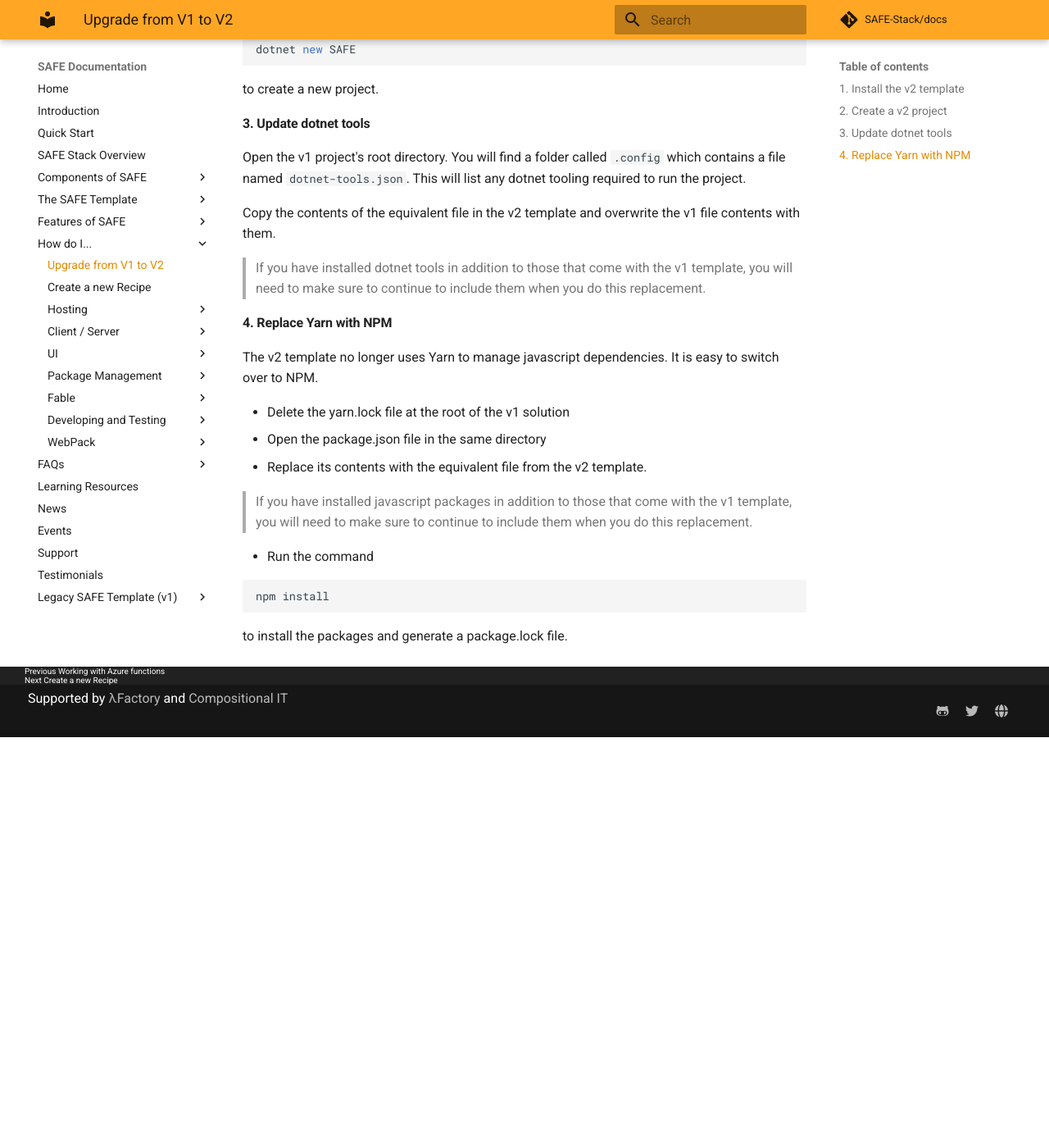
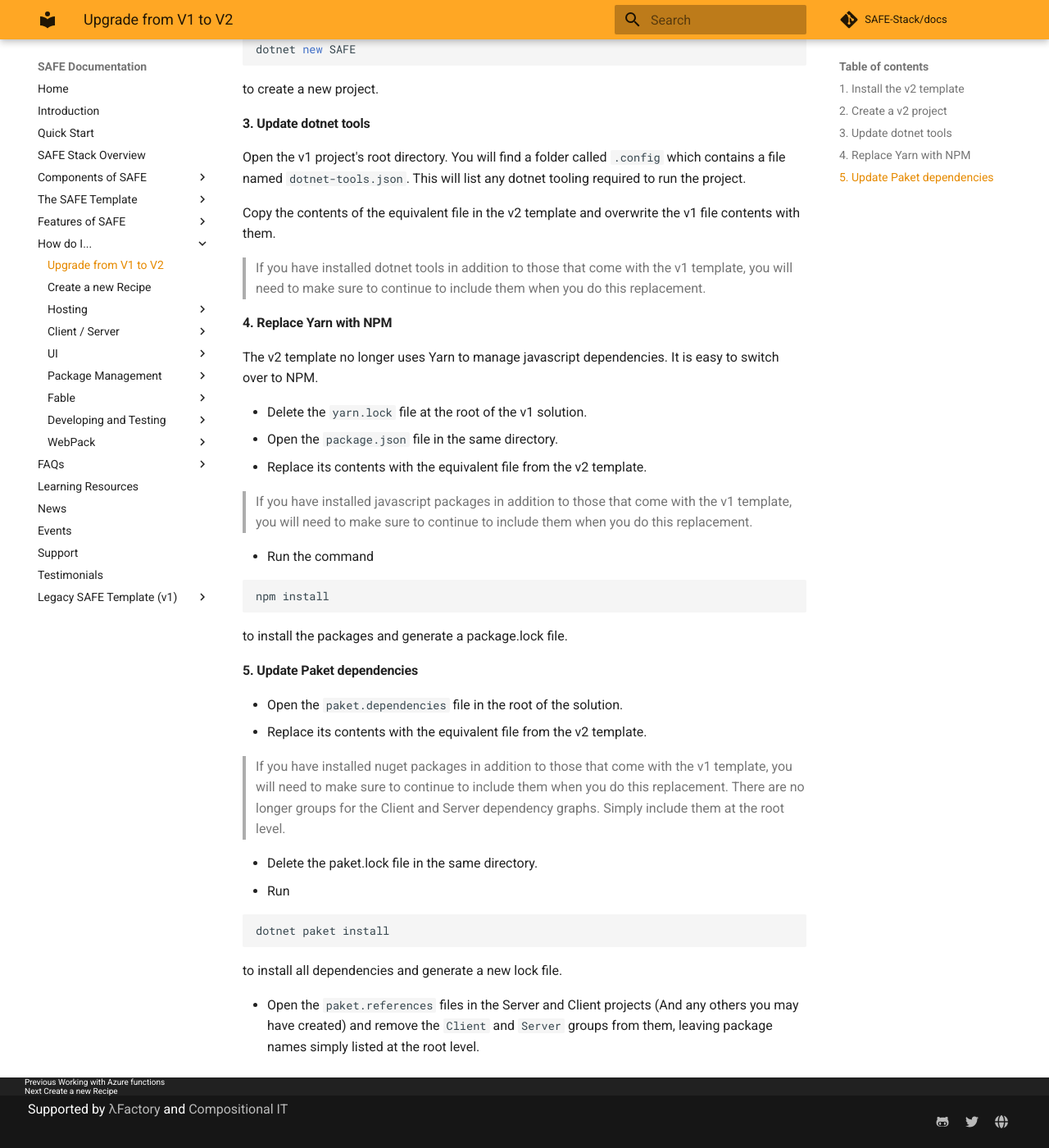
Before and after one commit to SAFE-Stack/docs, an MkDocs documentation site: the page built from docs/recipes/upgrading/v1-to-v2.md, in a window 1280 px wide and 1400 px high, scrolled down 605 px. Shown: the whole window at 82% size. Built offline with MkDocs 1.6.1 and Material for MkDocs 9.7.7, drawn with Linux system fonts in a browser that asks for light colours; comment, search, counter and statistics services are not loaded; before the commit the page ends 1504 px from its top, so only the background shows below that.

Commit message:
Paket update

````diff
--- a/docs/recipes/upgrading/v1-to-v2.md
+++ b/docs/recipes/upgrading/v1-to-v2.md
@@ -36,8 +36,8 @@
 
 The v2 template no longer uses Yarn to manage javascript dependencies. It is easy to switch over to NPM.
 
-- Delete the yarn.lock file at the root of the v1 solution
-- Open the package.json file in the same directory
+- Delete the `yarn.lock` file at the root of the v1 solution.
+- Open the `package.json` file in the same directory.
 - Replace its contents with the equivalent file from the v2 template.
 
 > If you have installed javascript packages in addition to those that come with the v1 template, you will need to make sure to continue to include them when you do this replacement.
@@ -47,3 +47,19 @@
 npm install
 ```
 to install the packages and generate a package.lock file.
+
+#### 5. Update Paket dependencies
+
+- Open the `paket.dependencies` file in the root of the solution.
+- Replace its contents with the equivalent file from the v2 template.
+
+> If you have installed nuget packages in addition to those that come with the v1 template, you will need to make sure to continue to include them when you do this replacement. There are no longer groups for the Client and Server dependency graphs. Simply include them at the root level.
+
+- Delete the paket.lock file in the same directory.
+- Run
+```fsharp
+dotnet paket install
+```
+to install all dependencies and generate a new lock file.
+
+- Open the `paket.references` files in the Server and Client projects (And any others you may have created) and remove the `Client` and `Server` groups from them, leaving package names simply listed at the root level.
````
